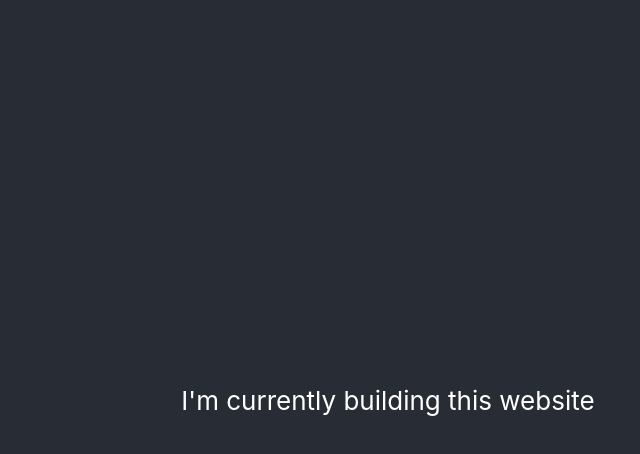
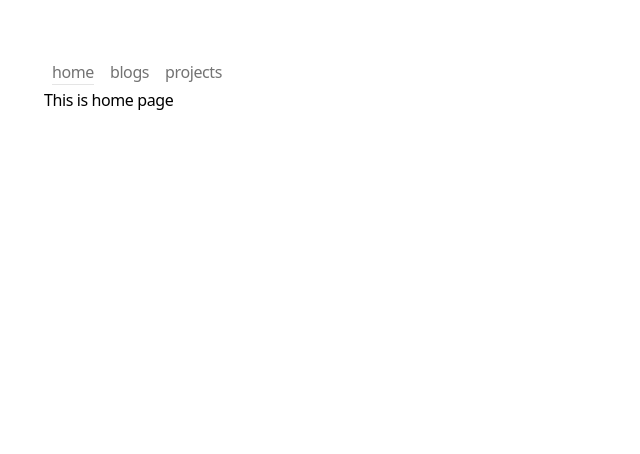
Before and after one commit to vipulgowda/vipulgowda.github.io, a React (Create React App) app: page / in a window 1280 px wide. Shown: the top 454 px of the page, without its empty margins (252-892 px from the left). Built offline with nearby package versions, Linux system fonts and the light colour scheme.

Commit message:
Added nav pages

```diff
--- a/package.json
+++ b/package.json
@@ -9,6 +9,7 @@
     "@testing-library/user-event": "^13.5.0",
     "react": "^18.2.0",
     "react-dom": "^18.2.0",
+    "react-router-dom": "^6.16.0",
     "react-scripts": "5.0.1",
     "web-vitals": "^2.1.4"
   },
@@ -38,6 +39,7 @@
     ]
   },
   "devDependencies": {
-    "gh-pages": "^6.0.0"
+    "gh-pages": "^6.0.0",
+    "tailwindcss": "^3.3.3"
   }
 }
--- a/src/App.js
+++ b/src/App.js
@@ -1,11 +1,27 @@
-import './App.css';
+import { Route, Routes } from "react-router-dom";
+import "./App.css";
+import Blog from "./components/Blog";
+import Projects from "./components/Projects";
+import Navbar from "./components/Navbar";
+import Home from "./components/Home";
+import ErrorPage from "./ErrorPage";
 
 function App() {
   return (
-    <div className="App">
-      <header className="App-header">
-        <p>I'm currently building this website</p>
-      </header>
+    <div className="antialiased max-w-2xl mb-40 flex flex-col md:flex-row mx-4 mt-8 lg:mx-auto">
+      <main className="flex-auto min-w-0 mt-6 flex flex-col px-2 md:px-0">
+        <aside className="-ml-[8px] mb-16 tracking-tight">
+          <div className="lg:sticky lg:top-20">
+            <Navbar />
+            <Routes>
+              <Route path="/" element={<Home />} />
+              <Route path="/blogs" element={<Blog />} />
+              <Route path="/projects" element={<Projects />} />
+              <Route path="*" element={<ErrorPage/>}/>
+            </Routes>
+          </div>
+        </aside>
+      </main>
     </div>
   );
 }
--- /dev/null
+++ b/src/ErrorPage.js
@@ -0,0 +1,9 @@
+
+export default function ErrorPage(){
+  return(
+    <div className="transition-all hover:text-neutral-800 dark:hover:text-neutral-200 flex align-middle">
+      <h1>Oops!!1</h1>
+      <p>Sorry, an unexpected error occurred.</p>
+    </div>
+  )
+}
--- /dev/null
+++ b/src/components/Blog.js
@@ -0,0 +1,7 @@
+export default function Blog(){
+  return (
+    <p>
+      This is Blog page
+    </p>
+  )
+}
--- /dev/null
+++ b/src/components/Home.js
@@ -0,0 +1,7 @@
+export default function Home(){
+  return (
+    <p>
+      This is home page
+    </p>
+  )
+}
--- /dev/null
+++ b/src/components/Navbar.js
@@ -0,0 +1,56 @@
+import { Link, useLocation } from "react-router-dom";
+
+export default function Navbar() {
+  const location = useLocation();
+  const currentTab = location.pathname.slice(1);
+
+  return (
+    <nav className="flex flex-row items-start relative px-0 pb-0 fade md:overflow-auto scroll-pr-6 md:relative">
+      <div className="flex flex-row space-x-0 pr-10">
+        <Link
+          to="/"
+          className="transition-all hover:text-neutral-800 dark:hover:text-neutral-200 flex align-middle text-neutral-500"
+        >
+          <span className="relative py-1 px-2">
+            home
+            {currentTab === "home" ||
+              (currentTab === "" && (
+                <div
+                  className="absolute h-[1px] top-7 mx-2 inset-0 bg-neutral-200 dark:bg-neutral-800 z-[-1] dark:bg-gradient-to-r from-transparent to-neutral-900"
+                  style={{ opacity: 1 }}
+                ></div>
+              ))}
+          </span>
+        </Link>
+        <Link
+          className="transition-all hover:text-neutral-800 dark:hover:text-neutral-200 flex align-middle text-neutral-500"
+          to="/blogs"
+        >
+          <span className="relative py-1 px-2">
+            blogs
+            {currentTab === "blogs" && (
+              <div
+                className="absolute h-[1px] top-7 mx-2 inset-0 bg-neutral-200 dark:bg-neutral-800 z-[-1] dark:bg-gradient-to-r from-transparent to-neutral-900"
+                style={{ opacity: 1 }}
+              ></div>
+            )}
+          </span>
+        </Link>
+        <Link
+          className="transition-all hover:text-neutral-800 dark:hover:text-neutral-200 flex align-middle text-neutral-500"
+          to="/projects"
+        >
+          <span className="relative py-1 px-2">
+            projects
+            {currentTab === "projects" && (
+              <div
+                className="absolute h-[1px] top-7 mx-2 inset-0 bg-neutral-200 dark:bg-neutral-800 z-[-1] dark:bg-gradient-to-r from-transparent to-neutral-900"
+                style={{ opacity: 1 }}
+              ></div>
+            )}
+          </span>
+        </Link>
+      </div>
+    </nav>
+  );
+}
--- /dev/null
+++ b/src/components/Projects.js
@@ -0,0 +1,5 @@
+export default function Projects(){
+  return(
+    <p>This is project page</p>
+  )
+}
--- a/src/index.css
+++ b/src/index.css
@@ -1,13 +1,3 @@
-body {
-  margin: 0;
-  font-family: -apple-system, BlinkMacSystemFont, 'Segoe UI', 'Roboto', 'Oxygen',
-    'Ubuntu', 'Cantarell', 'Fira Sans', 'Droid Sans', 'Helvetica Neue',
-    sans-serif;
-  -webkit-font-smoothing: antialiased;
-  -moz-osx-font-smoothing: grayscale;
-}
-
-code {
-  font-family: source-code-pro, Menlo, Monaco, Consolas, 'Courier New',
-    monospace;
-}
+@tailwind base;
+@tailwind components;
+@tailwind utilities;
--- a/src/index.js
+++ b/src/index.js
@@ -1,13 +1,16 @@
-import React from 'react';
-import ReactDOM from 'react-dom/client';
-import './index.css';
-import App from './App';
-import reportWebVitals from './reportWebVitals';
+import React from "react";
+import ReactDOM from "react-dom/client";
+import "./index.css";
+import App from "./App";
+import reportWebVitals from "./reportWebVitals";
+import { BrowserRouter } from "react-router-dom";
 
-const root = ReactDOM.createRoot(document.getElementById('root'));
+const root = ReactDOM.createRoot(document.getElementById("root"));
 root.render(
   <React.StrictMode>
-    <App />
+    <BrowserRouter>
+      <App />
+    </BrowserRouter>
   </React.StrictMode>
 );
 
--- /dev/null
+++ b/tailwind.config.js
@@ -0,0 +1,10 @@
+/** @type {import('tailwindcss').Config} */
+module.exports = {
+  content: [
+    "./src/**/*.{js,jsx,ts,tsx}",
+  ],
+  theme: {
+    extend: {},
+  },
+  plugins: [],
+}
```
Also changed, not shown: 1 other file (tests, documents, lock files or other folders).
